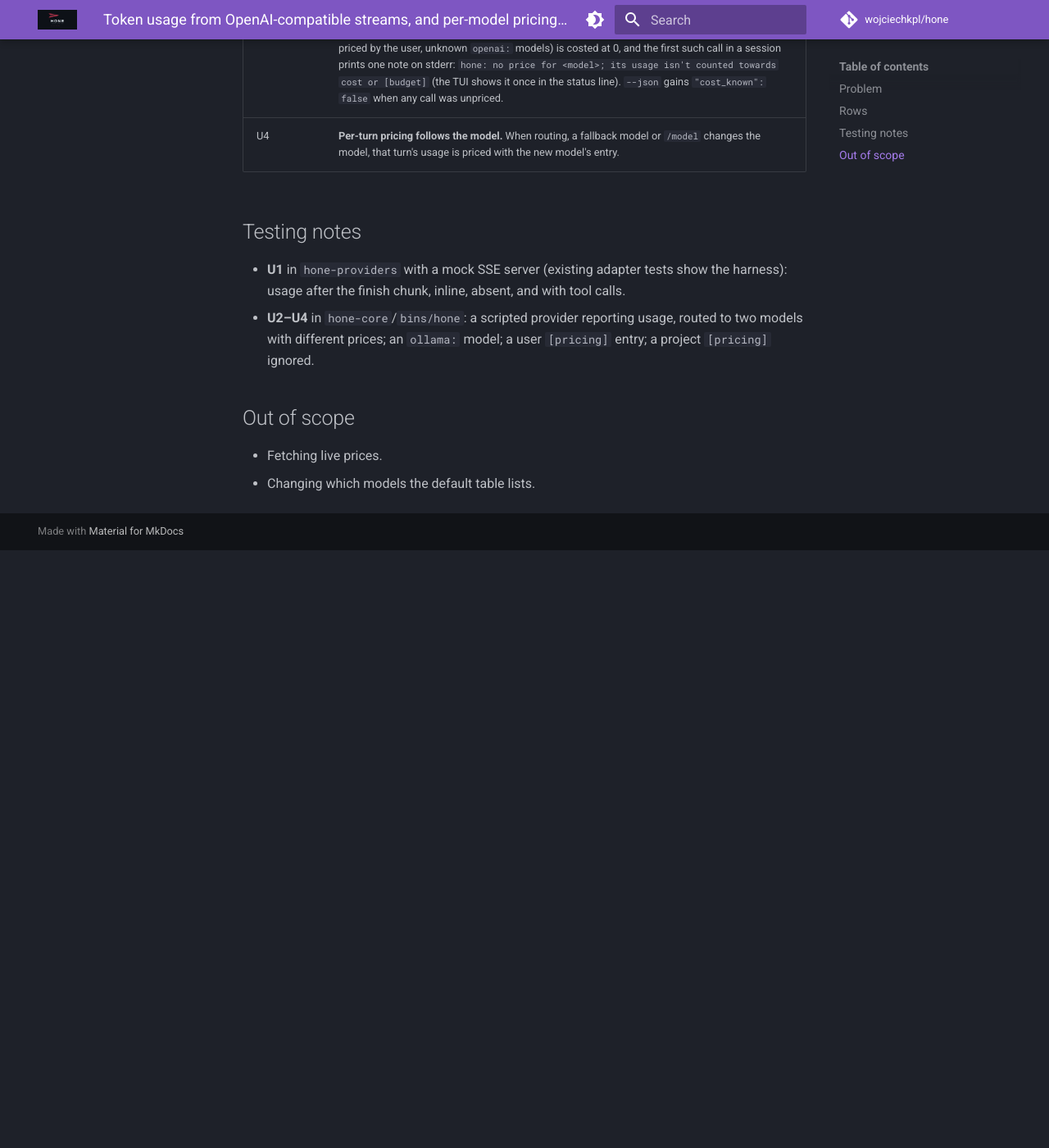
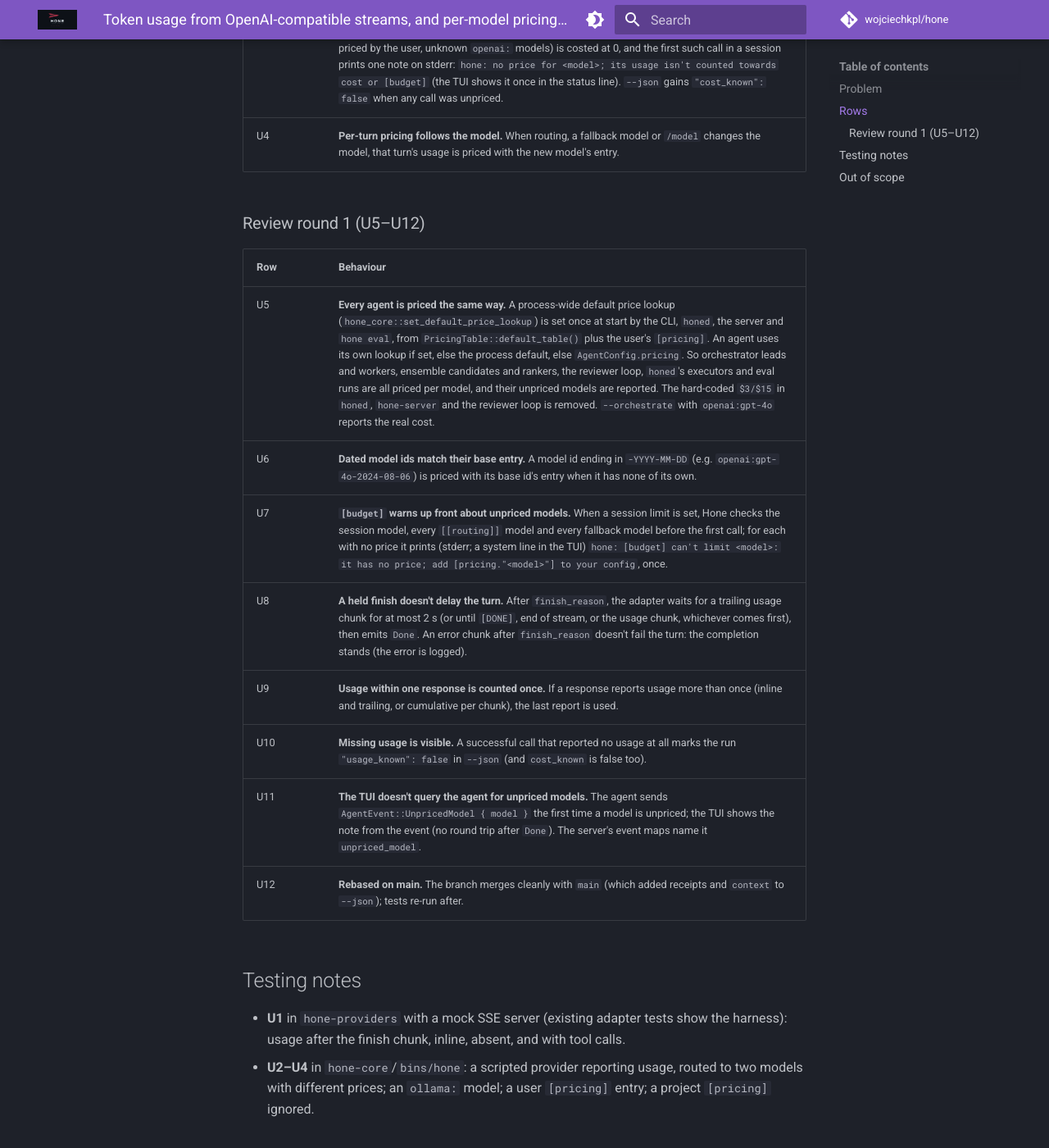
Before and after one commit to wojciechkpl/hone, an MkDocs documentation site: the page built from docs/plans/usage-and-pricing-spec.md, in a window 1280 px wide and 1400 px high, scrolled down 1128 px. Shown: the whole window at 82% size. Built offline with MkDocs 1.6.1 and Material for MkDocs 9.7.7, drawn with Linux system fonts in a browser that asks for light colours; comment, search, counter and statistics services are not loaded; before the commit the page ends 1799 px from its top, so only the background shows below that.

Commit message:
docs: usage and pricing spec round 1 (U5–U12)

```diff
--- a/docs/plans/usage-and-pricing-spec.md
+++ b/docs/plans/usage-and-pricing-spec.md
@@ -16,6 +16,19 @@ Branch `fix/usage-and-pricing`, off `main`. Found while reviewing `hone eval` (P
 | U3 | **Unpriced models cost nothing, and say so.** A model with no entry (all `ollama:` models unless priced by the user, unknown `openai:` models) is costed at 0, and the first such call in a session prints one note on stderr: `hone: no price for <model>; its usage isn't counted towards cost or [budget]` (the TUI shows it once in the status line). `--json` gains `"cost_known": false` when any call was unpriced. |
 | U4 | **Per-turn pricing follows the model.** When routing, a fallback model or `/model` changes the model, that turn's usage is priced with the new model's entry. |
 
+### Review round 1 (U5–U12)
+
+| Row | Behaviour |
+|---|---|
+| U5 | **Every agent is priced the same way.** A process-wide default price lookup (`hone_core::set_default_price_lookup`) is set once at start by the CLI, `honed`, the server and `hone eval`, from `PricingTable::default_table()` plus the user's `[pricing]`. An agent uses its own lookup if set, else the process default, else `AgentConfig.pricing`. So orchestrator leads and workers, ensemble candidates and rankers, the reviewer loop, `honed`'s executors and eval runs are all priced per model, and their unpriced models are reported. The hard-coded `$3/$15` in `honed`, `hone-server` and the reviewer loop is removed. `--orchestrate` with `openai:gpt-4o` reports the real cost. |
+| U6 | **Dated model ids match their base entry.** A model id ending in `-YYYY-MM-DD` (e.g. `openai:gpt-4o-2024-08-06`) is priced with its base id's entry when it has none of its own. |
+| U7 | **`[budget]` warns up front about unpriced models.** When a session limit is set, Hone checks the session model, every `[[routing]]` model and every fallback model before the first call; for each with no price it prints (stderr; a system line in the TUI) `hone: [budget] can't limit <model>: it has no price; add [pricing."<model>"] to your config`, once. |
+| U8 | **A held finish doesn't delay the turn.** After `finish_reason`, the adapter waits for a trailing usage chunk for at most 2 s (or until `[DONE]`, end of stream, or the usage chunk, whichever comes first), then emits `Done`. An error chunk after `finish_reason` doesn't fail the turn: the completion stands (the error is logged). |
+| U9 | **Usage within one response is counted once.** If a response reports usage more than once (inline and trailing, or cumulative per chunk), the last report is used. |
+| U10 | **Missing usage is visible.** A successful call that reported no usage at all marks the run `"usage_known": false` in `--json` (and `cost_known` is false too). |
+| U11 | **The TUI doesn't query the agent for unpriced models.** The agent sends `AgentEvent::UnpricedModel { model }` the first time a model is unpriced; the TUI shows the note from the event (no round trip after `Done`). The server's event maps name it `unpriced_model`. |
+| U12 | **Rebased on main.** The branch merges cleanly with `main` (which added receipts and `context` to `--json`); tests re-run after. |
+
 ## Testing notes
 
 - **U1** in `hone-providers` with a mock SSE server (existing adapter tests show the harness): usage after the finish chunk, inline, absent, and with tool calls.
```
